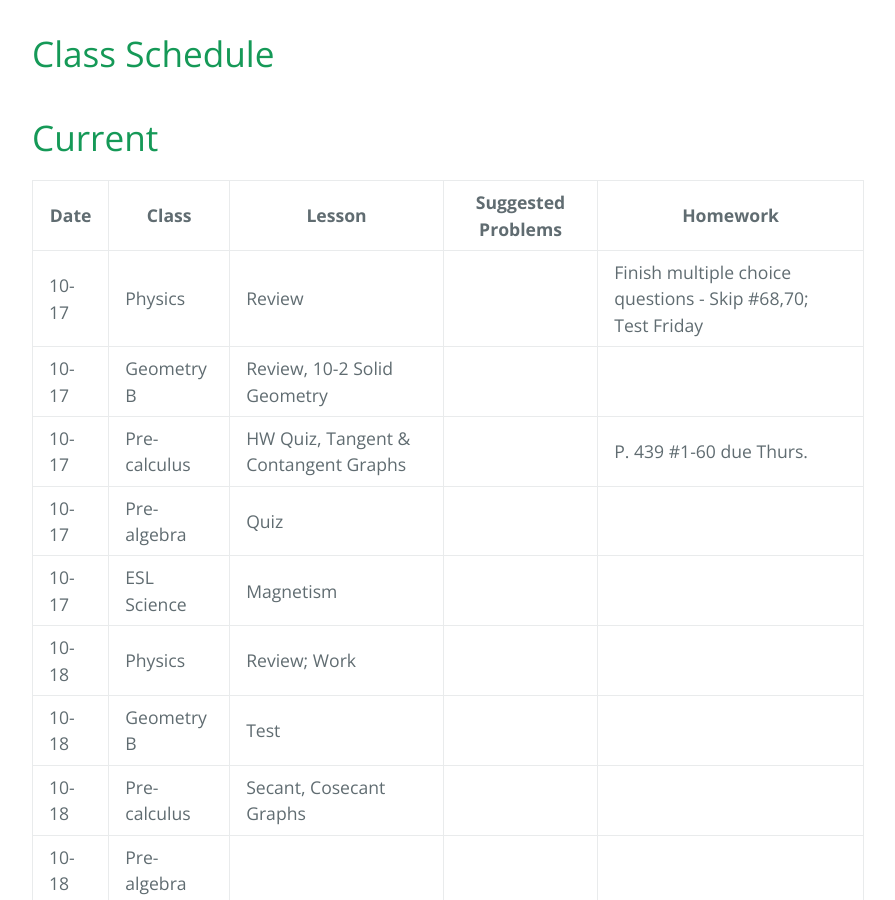
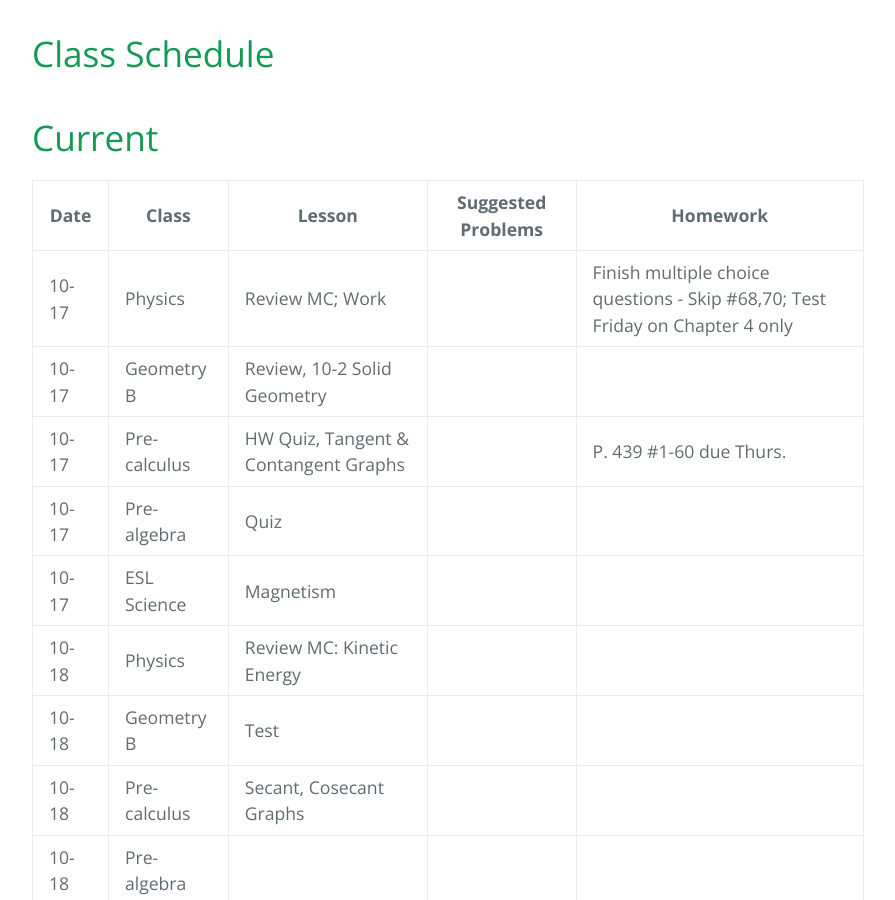
Before and after one commit to gpayoo/gpayoo, a Jekyll site: the page built from index.md, in a window 1280 px wide and 900 px high, scrolled down 388 px. Shown: the whole window, without its empty margins (192-1087 px from the left). Built offline with Jekyll 4.4.1, drawn with Linux system fonts in a browser that asks for light colours; our own code applies the rules of GitHub Pages for plain Markdown files.

Commit message:
Update index.md

```diff
--- a/index.md
+++ b/index.md
@@ -10,12 +10,12 @@ layout: default
 
 | Date | Class | Lesson | Suggested Problems | Homework |
 | ---- | ----- | ------ | -------- | ---
-| 10-17 | Physics | Review | | Finish multiple choice questions - Skip #68,70; Test Friday
+| 10-17 | Physics | Review MC; Work | | Finish multiple choice questions - Skip #68,70; Test Friday on Chapter 4 only
 | 10-17 | Geometry B |  Review, 10-2 Solid Geometry | |   |
 | 10-17 | Pre-calculus | HW Quiz, Tangent & Contangent Graphs | | P. 439 #1-60 due Thurs.
 | 10-17 | Pre-algebra |  Quiz | |
 | 10-17 | ESL Science | Magnetism |  |
-| 10-18 | Physics | Review; Work| |
+| 10-18 | Physics | Review MC: Kinetic Energy| |
 | 10-18 | Geometry B | Test   | |   |
 | 10-18 | Pre-calculus | Secant, Cosecant Graphs | |
 | 10-18 | Pre-algebra |   | |
```
